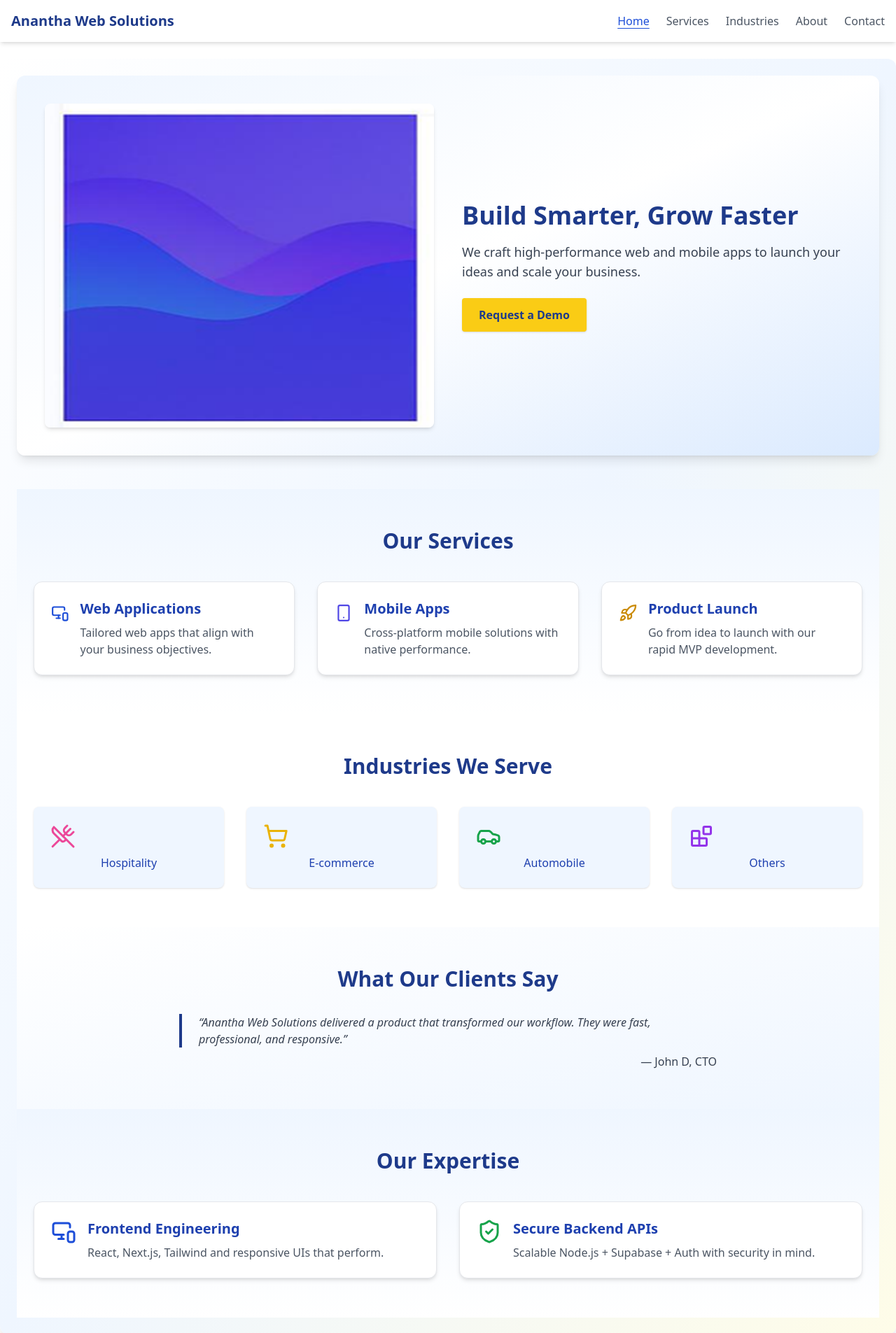
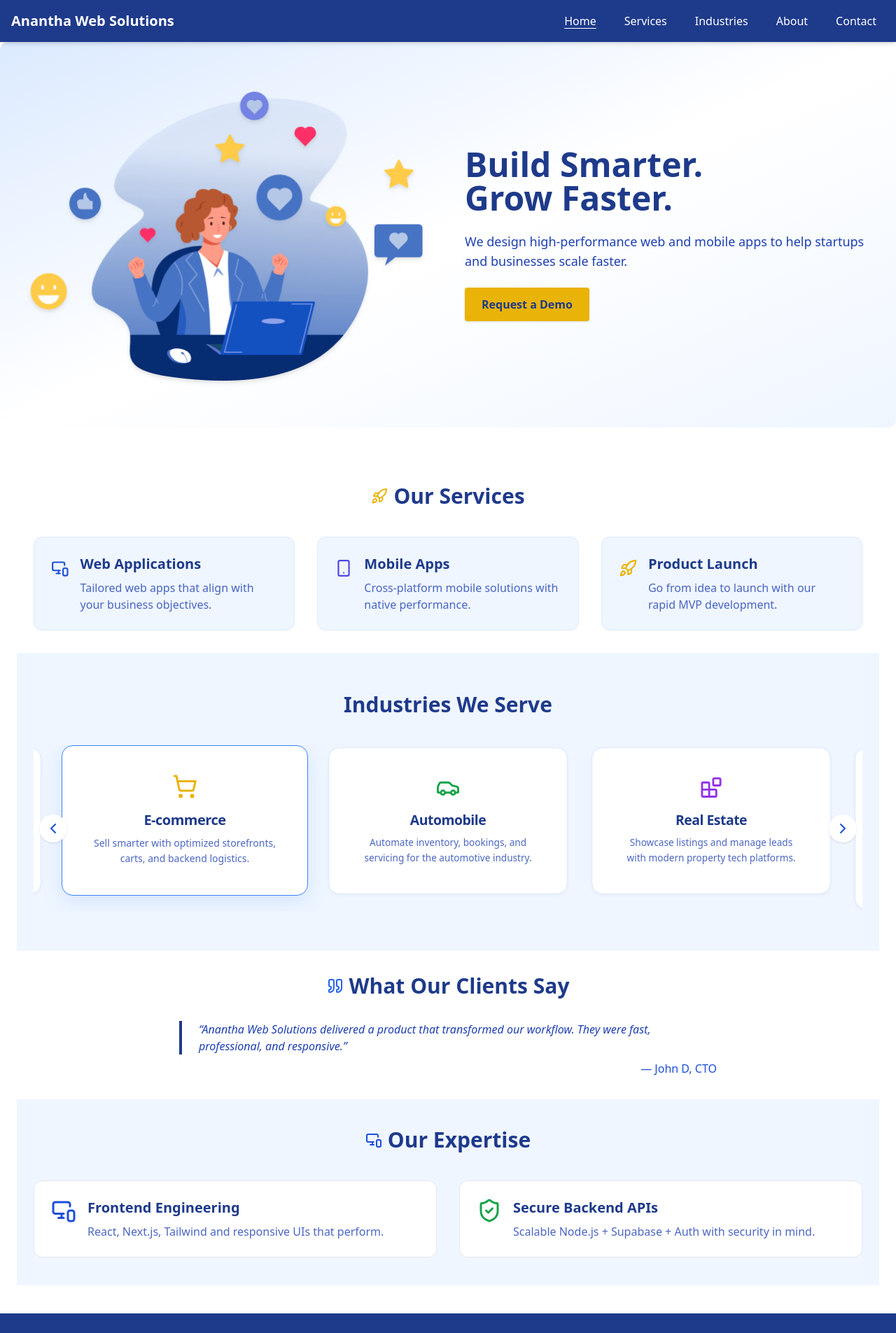
Before and after one commit to trinetra-reddy/aws-web, a Next.js app: page / in a window 1280 px wide. Shown: the top 1905 px of the page at 70% size. Built offline with nearby package versions, Linux system fonts and the light colour scheme.

Commit message:
updated hero banner

```diff
--- a/components/Layout.tsx
+++ b/components/Layout.tsx
@@ -4,7 +4,7 @@
 import { useRouter } from 'next/router'
 import { Menu, X } from 'lucide-react'
 import { motion, AnimatePresence } from 'framer-motion'
-
+import Image from 'next/image'
 export default function Layout({ children }: { children: React.ReactNode }) {
   const [menuOpen, setMenuOpen] = useState(false)
   const router = useRouter()
@@ -21,19 +21,19 @@
 
   return (
     <>
-      <header className="bg-white shadow-md sticky top-0 z-50 transition">
-        <div className="max-w-7xl mx-auto px-4 py-4 flex justify-between items-center">
+      <header className="bg-blue-900 shadow-md sticky top-0 z-50 transition">
+        <div className="max-w-7xl mx-auto px-4 py-4 flex justify-between items-center text-white">
           <motion.h1
             initial={{ opacity: 0, y: -10 }}
             animate={{ opacity: 1, y: 0 }}
             transition={{ duration: 0.5 }}
-            className="text-xl font-extrabold text-blue-900"
+            className="text-xl font-extrabold"
           >
             Anantha Web Solutions
           </motion.h1>
 
           {/* Desktop Menu */}
-          <nav className="hidden md:flex space-x-6 items-center">
+          <nav className="hidden md:flex space-x-4 items-center">
             {navLinks.map((link) => (
               <motion.div
                 key={link.href}
@@ -42,10 +42,10 @@
               >
                 <Link
                   href={link.href}
-                  className={`transition-colors font-medium ${isActive(link.href)
-                    ? 'text-blue-700 underline underline-offset-4'
-                    : 'text-gray-600 hover:text-blue-600'
-                  }`}
+                  className={`px-3 py-2 rounded transition-colors font-medium ${isActive(link.href)
+                      ? 'text-white underline underline-offset-4'
+                      : 'text-white hover:text-white'
+                    }`}
                 >
                   {link.label}
                 </Link>
@@ -55,7 +55,7 @@
 
           {/* Mobile Toggle */}
           <motion.button
-            className="md:hidden text-blue-900"
+            className="md:hidden text-white"
             onClick={() => setMenuOpen(!menuOpen)}
             whileTap={{ scale: 0.9 }}
           >
@@ -63,23 +63,23 @@
           </motion.button>
         </div>
 
-        {/* Mobile Menu with animation */}
+        {/* Mobile Menu */}
         <AnimatePresence>
           {menuOpen && (
             <motion.div
               initial={{ opacity: 0, y: -20 }}
               animate={{ opacity: 1, y: 0 }}
               exit={{ opacity: 0, y: -10 }}
-              className="md:hidden px-4 pb-4 space-y-2 bg-white shadow-md"
+              className="md:hidden px-4 pb-4 space-y-2 bg-blue-900 text-white shadow-md"
             >
               {navLinks.map((link) => (
                 <Link
                   key={link.href}
                   href={link.href}
-                  className={`block py-2 text-sm font-medium border-b ${isActive(link.href)
-                    ? 'text-blue-700 font-semibold'
-                    : 'text-gray-700 hover:text-blue-600'
-                  }`}
+                  className={`block py-2 px-2 text-sm font-medium rounded ${isActive(link.href)
+                      ? 'bg-blue-800 text-white font-semibold'
+                      : 'hover:bg-blue-800 hover:text-white'
+                    }`}
                 >
                   {link.label}
                 </Link>
@@ -88,8 +88,50 @@
           )}
         </AnimatePresence>
       </header>
-
-      <main className="min-h-screen">{children}</main>
+      {/* Hero Section */}
+      <motion.div>
+        <motion.section
+          initial={{ opacity: 0, y: 40 }}
+          whileInView={{ opacity: 1, y: 0 }}
+          viewport={{ once: true }}
+          transition={{ duration: 0.6 }}
+          className="px-6 py-16 bg-gradient-to-br from-blue-100 via-white to-blue-50 text-blue-900 rounded-xl mb-12"
+        >
+          <div className="flex flex-col md:flex-row items-center justify-between gap-12">
+            <motion.div
+              className="w-full md:w-1/2"
+              initial={{ opacity: 0, x: -40 }}
+              whileInView={{ opacity: 1, x: 0 }}
+              transition={{ duration: 0.6 }}
+            >
+              <Image
+                src="/assets/hero.png"
+                alt="Service Graphic"
+                width={600}
+                height={500}
+                className="rounded-lg drop-shadow-md"
+              />
+            </motion.div>
+            <motion.div
+              className="w-full md:w-1/2 text-center md:text-left"
+              initial={{ opacity: 0, x: 40 }}
+              whileInView={{ opacity: 1, x: 0 }}
+              transition={{ duration: 0.6 }}
+            >
+              <h1 className="text-4xl md:text-5xl font-extrabold leading-tight mb-6">
+                Build Smarter.<br className="hidden md:block" /> Grow Faster.
+              </h1>
+              <p className="text-lg text-blue-800 mb-6">
+                We design high-performance web and mobile apps to help startups and businesses scale faster.
+              </p>
+              <button className="bg-yellow-500 hover:bg-yellow-600 text-blue-900 px-6 py-3 rounded font-semibold shadow transition">
+                Request a Demo
+              </button>
+            </motion.div>
+          </div>
+        </motion.section>
+      </motion.div>
+      <main className="min-h-screen bg-blue-50">{children}</main>
 
       <footer className="bg-blue-900 text-white text-center py-6 mt-10">
         <p>&copy; {new Date().getFullYear()} Anantha Web Solutions. All rights reserved.</p>
--- a/package.json
+++ b/package.json
@@ -14,7 +14,8 @@
     "lucide-react": "^0.511.0",
     "next": "latest",
     "react": "latest",
-    "react-dom": "latest"
+    "react-dom": "latest",
+    "swiper": "^11.2.8"
   },
   "devDependencies": {
     "@types/node": "22.15.19",
--- a/pages/index.tsx
+++ b/pages/index.tsx
@@ -1,58 +1,82 @@
 'use client'
-import Image from 'next/image'
-import { useEffect } from 'react'
-import AOS from 'aos'
-import 'aos/dist/aos.css'
 import { motion } from 'framer-motion'
-import { MonitorSmartphone, Smartphone, Rocket, ShieldCheck } from 'lucide-react'
-import { UtensilsCrossed, ShoppingCart, Car, Blocks } from 'lucide-react'
-
+import {
+  Rocket,
+  Factory,
+  Quote,
+  MonitorSmartphone,
+  Smartphone,
+  ShieldCheck,
+  ChevronLeft,
+  ChevronRight
+} from 'lucide-react'
+import { Swiper, SwiperSlide } from 'swiper/react'
+import 'swiper/css'
+import 'swiper/css/pagination'
+import { Autoplay, Navigation, Pagination } from 'swiper/modules'
+import {
+  UtensilsCrossed,
+  ShoppingCart,
+  Car,
+  Blocks
+} from 'lucide-react'
+import { useRef, useState } from 'react'
 export default function Home() {
-  useEffect(() => {
-    AOS.init({ once: true, duration: 800 });
-  }, []);
-
+  const industries = [
+    {
+      label: 'Hospitality',
+      icon: <UtensilsCrossed size={36} className="text-pink-500" />,
+      desc: 'Streamlined booking, dining, and guest services with powerful digital tools.'
+    },
+    {
+      label: 'E-commerce',
+      icon: <ShoppingCart size={36} className="text-yellow-500" />,
+      desc: 'Sell smarter with optimized storefronts, carts, and backend logistics.'
+    },
+    {
+      label: 'Automobile',
+      icon: <Car size={36} className="text-green-600" />,
+      desc: 'Automate inventory, bookings, and servicing for the automotive industry.'
+    },
+    {
+      label: 'Real Estate',
+      icon: <Blocks size={36} className="text-purple-600" />,
+      desc: 'Showcase listings and manage leads with modern property tech platforms.'
+    },
+    {
+      label: 'Healthcare',
+      icon: <ShieldCheck size={36} className="text-red-600" />,
+      desc: 'Digital solutions for appointment scheduling, records, and patient engagement.'
+    },
+    {
+      label: 'Logistics',
+      icon: <Car size={36} className="text-indigo-500" />,
+      desc: 'Track fleets, optimize deliveries, and manage operations efficiently.'
+    },
+    {
+      label: 'Education',
+      icon: <MonitorSmartphone size={36} className="text-blue-600" />,
+      desc: 'Empowering schools and learners with digital classrooms and portals.'
+    }
+  ];
+  const prevRef = useRef(null)
+  const nextRef = useRef(null)
+  const [activeIndex, setActiveIndex] = useState(0)
   return (
-    <main className="w-full max-w-7xl mx-auto my-6 p-4 sm:p-6 bg-gradient-to-br from-white via-blue-50 to-yellow-50 rounded-xl shadow-xl">
-      {/* Hero Section */}
-      <section className="bg-gradient-to-br from-blue-50 via-white to-blue-100 rounded-xl p-10 shadow-lg max-w-7xl mx-auto mb-12">
-        <div className="flex flex-col md:flex-row items-center justify-between gap-10">
-          <motion.div
-            className="w-full md:w-1/2"
-            initial={{ opacity: 0, x: -40 }}
-            whileInView={{ opacity: 1, x: 0 }}
+    <main className="w-full bg-white text-blue-900">
+      <div className='max-w-[1440px] mx-auto px-6'>
+        {/* Services Section */}
+        <motion.section
+          id="services"
+          initial={{ opacity: 0, y: 40 }}
+          whileInView={{ opacity: 1, y: 0 }}
+          viewport={{ once: true }}
           transition={{ duration: 0.6 }}
+          className="py-8 px-6 bg-white"
         >
-            <Image
-              src="/assets/hero-graphic-formatted.png"
-              alt="Service Graphic"
-              width={600}
-              height={500}
-              className="rounded-lg shadow-md"
-            />
-          </motion.div>
-          <motion.div
-            className="w-full md:w-1/2 text-center md:text-left"
-            initial={{ opacity: 0, x: 40 }}
-            whileInView={{ opacity: 1, x: 0 }}
-            transition={{ duration: 0.6 }}
-          >
-            <h1 className="text-4xl font-extrabold text-blue-900 mb-4 leading-tight">
-              Build Smarter, Grow Faster
-            </h1>
-            <p className="text-gray-700 mb-6 text-lg">
-              We craft high-performance web and mobile apps to launch your ideas and scale your business.
-            </p>
-            <button className="bg-yellow-400 hover:bg-yellow-500 text-blue-900 px-6 py-3 rounded shadow transition font-semibold">
-              Request a Demo
-            </button>
-          </motion.div>
-        </div>
-      </section>
-
-      {/* Services Section */}
-      <section id="services" className="py-14 px-6 bg-gradient-to-b from-blue-50 to-white" data-aos="fade-up">
-        <h2 className="text-3xl font-bold text-blue-900 text-center mb-10">Our Services</h2>
+          <h2 className="text-3xl font-bold text-center mb-10 flex items-center justify-center gap-2">
+            <Rocket className="text-yellow-500" /> Our Services
+          </h2>
           <div className="grid grid-cols-1 md:grid-cols-2 lg:grid-cols-3 gap-8">
             {[{
               icon: <MonitorSmartphone size={40} className="text-blue-700" />,
@@ -63,29 +87,38 @@
               title: 'Mobile Apps',
               desc: 'Cross-platform mobile solutions with native performance.'
             }, {
-            icon: <Rocket size={40} className="text-yellow-600" />,
+              icon: <Rocket size={40} className="text-yellow-500" />,
               title: 'Product Launch',
               desc: 'Go from idea to launch with our rapid MVP development.'
             }].map((service, i) => (
               <motion.div
                 key={i}
-              className="cursor-pointer bg-white p-6 rounded-xl shadow-md border border-gray-200 flex items-start gap-4"
+                className="cursor-pointer bg-blue-50 p-6 rounded-xl border border-blue-100 flex items-start gap-4 hover:shadow-md transition"
                 whileHover={{ scale: 1.05 }}
                 transition={{ duration: 0.3 }}
               >
                 {service.icon}
                 <div>
-                <h4 className="text-xl font-semibold text-blue-800 mb-2">{service.title}</h4>
-                <p className="text-gray-600">{service.desc}</p>
+                  <h4 className="text-xl font-semibold mb-2">{service.title}</h4>
+                  <p className="text-blue-800/80">{service.desc}</p>
                 </div>
               </motion.div>
             ))}
           </div>
-      </section>
+        </motion.section>
 
         {/* Industries Section */}
-      <section id="industries" className="py-14 px-6 bg-white" data-aos="fade-up">
-        <h2 className="text-3xl font-bold text-blue-900 text-center mb-10">Industries We Serve</h2>
+        {/* <motion.section
+          id="industries"
+          initial={{ opacity: 0, y: 40 }}
+          whileInView={{ opacity: 1, y: 0 }}
+          viewport={{ once: true }}
+          transition={{ duration: 0.6 }}
+          className="py-10 px-6 bg-blue-50"
+        >
+          <h2 className="text-3xl font-bold text-center mb-10 flex items-center justify-center gap-2">
+            <Factory className="text-blue-700" /> Industries We Serve
+          </h2>
           <div className="grid grid-cols-2 md:grid-cols-4 gap-8 text-center">
             {[
               { icon: <UtensilsCrossed size={36} className="text-pink-500 mb-2" />, label: 'Hospitality' },
@@ -95,28 +128,115 @@
             ].map((item, i) => (
               <motion.div
                 key={i}
-              className="bg-blue-50 p-6 rounded-lg shadow hover:shadow-lg transition"
+                className="bg-white p-6 rounded-lg hover:shadow-md transition"
                 whileHover={{ scale: 1.06 }}
               >
                 {item.icon}
-              <p className="text-blue-800 font-medium">{item.label}</p>
+                <p className="text-blue-900 font-medium">{item.label}</p>
               </motion.div>
             ))}
+          </div>
+        </motion.section> */}
+        <section className="py-14 px-6 bg-blue-50 relative overflow-hidden">
+          <h2 className="text-3xl font-bold text-center mb-10 text-blue-900">Industries We Serve</h2>
+
+          <div className="relative max-w-[1440px] mx-auto px-10 overflow-x-hidden">
+            {/* Navigation Buttons */}
+            <button
+              ref={prevRef as any}
+              className="absolute left-2 top-1/2 -translate-y-1/2 z-20 bg-white p-2 rounded-full shadow hover:bg-blue-100 w-10 h-10 flex items-center justify-center"
+            >
+              <ChevronLeft className="text-blue-700" />
+            </button>
+            <button
+              ref={nextRef as any}
+              className="absolute right-2 top-1/2 -translate-y-1/2 z-20 bg-white p-2 rounded-full shadow hover:bg-blue-100 w-10 h-10 flex items-center justify-center"
+            >
+              <ChevronRight className="text-blue-700" />
+            </button>
+
+            <Swiper
+              onSlideChange={(swiper) => setActiveIndex(swiper.realIndex)}
+              slidesPerView={1}
+              spaceBetween={24}
+              loop={true}
+              speed={600}
+              autoplay={{ delay: 3500, disableOnInteraction: false }}
+              navigation={{
+                prevEl: prevRef.current,
+                nextEl: nextRef.current
+              }}
+              onInit={(swiper) => {
+                // @ts-ignore
+                swiper.params.navigation.prevEl = prevRef.current
+                // @ts-ignore
+                swiper.params.navigation.nextEl = nextRef.current
+                swiper.navigation.init()
+                swiper.navigation.update()
+              }}
+              breakpoints={{
+                320: { slidesPerView: 1 },
+                640: { slidesPerView: 2 },
+                1024: { slidesPerView: 3 },
+              }}
+              modules={[Navigation, Autoplay]}
+              className="pl-12 pr-12 !overflow-visible"
+            >
+              {industries.map((item, idx) => (
+                <SwiperSlide key={idx} className="!h-auto">
+                  <motion.div
+                    animate={{
+                      scale: activeIndex === idx ? 1 : 0.97,
+                      boxShadow: activeIndex === idx
+                        ? '0 8px 30px rgba(59,130,246,0.15)'
+                        : '0 1px 6px rgba(0,0,0,0.05)',
+                      zIndex: activeIndex === idx ? 10 : 1
+                    }}
+                    transition={{ duration: 0.4 }}
+                    className={`bg-white rounded-2xl text-center p-8 md:p-10 transition-all duration-300 cursor-pointer
+        border ${activeIndex === idx ? 'border-blue-500 ring-2 ring-blue-200' : 'border-blue-100'}`}
+                  >
+                    <div className="mb-4 flex justify-center">{item.icon}</div>
+                    <h3 className="text-xl font-bold text-blue-900 tracking-tight mb-2">{item.label}</h3>
+                    <p className="text-sm text-blue-800/80 leading-relaxed">
+                      {item.desc}
+                    </p>
+                  </motion.div>
+                </SwiperSlide>
+              ))}
+
+            </Swiper>
           </div>
         </section>
 
         {/* Testimonials Section */}
-      <section className="py-14 px-6 bg-gradient-to-br from-white to-blue-50" data-aos="fade-up">
-        <h2 className="text-3xl font-bold text-blue-900 text-center mb-8">What Our Clients Say</h2>
-        <blockquote className="italic border-l-4 border-blue-900 pl-6 text-gray-700 max-w-3xl mx-auto">
+        <motion.section
+          initial={{ opacity: 0, y: 40 }}
+          whileInView={{ opacity: 1, y: 0 }}
+          viewport={{ once: true }}
+          transition={{ duration: 0.6 }}
+          className="py-8 px-6 bg-white"
+        >
+          <h2 className="text-3xl font-bold text-center mb-8 flex items-center justify-center gap-2">
+            <Quote className="text-blue-600" /> What Our Clients Say
+          </h2>
+          <blockquote className="italic border-l-4 border-blue-900 pl-6 text-blue-800 max-w-3xl mx-auto">
             “Anantha Web Solutions delivered a product that transformed our workflow. They were fast, professional, and responsive.”
           </blockquote>
-        <p className="text-right font-medium mt-2 text-gray-700 max-w-3xl mx-auto">— John D, CTO</p>
-      </section>
+          <p className="text-right font-medium mt-2 text-blue-700 max-w-3xl mx-auto">— John D, CTO</p>
+        </motion.section>
 
         {/* Expertise Section */}
-      <section className="py-14 px-6 bg-gradient-to-b from-blue-50 to-white" data-aos="fade-up">
-        <h2 className="text-3xl font-bold text-blue-900 text-center mb-10">Our Expertise</h2>
+        <motion.section
+          initial={{ opacity: 0, y: 40 }}
+          whileInView={{ opacity: 1, y: 0 }}
+          viewport={{ once: true }}
+          transition={{ duration: 0.6 }}
+          className="py-10 px-6 bg-blue-50"
+        >
+          <h2 className="text-3xl font-bold text-center mb-10 flex items-center justify-center gap-2">
+            <MonitorSmartphone className="text-blue-700" /> Our Expertise
+          </h2>
           <div className="grid grid-cols-1 md:grid-cols-2 gap-8">
             {[{
               icon: <MonitorSmartphone size={36} className="text-blue-700" />,
@@ -129,19 +249,20 @@
             }].map((exp, i) => (
               <motion.div
                 key={i}
-              className="cursor-pointer bg-white p-6 border rounded-xl shadow-md flex items-start gap-4"
+                className="cursor-pointer bg-white p-6 border rounded-xl flex items-start gap-4 hover:shadow-md transition"
                 whileHover={{ scale: 1.03 }}
                 transition={{ duration: 0.3 }}
               >
                 {exp.icon}
                 <div>
-                <h4 className="text-xl font-bold mb-2 text-blue-800">{exp.title}</h4>
-                <p className="text-gray-600">{exp.desc}</p>
+                  <h4 className="text-xl font-bold mb-2">{exp.title}</h4>
+                  <p className="text-blue-800/80">{exp.desc}</p>
                 </div>
               </motion.div>
             ))}
           </div>
-      </section>
+        </motion.section>
+      </div>
     </main>
   )
 }
```
Also changed, not shown: public/assets/hero.png (added), 1 other file (tests, documents, lock files or other folders). Lines whose indentation alone changed are shown as unchanged.
